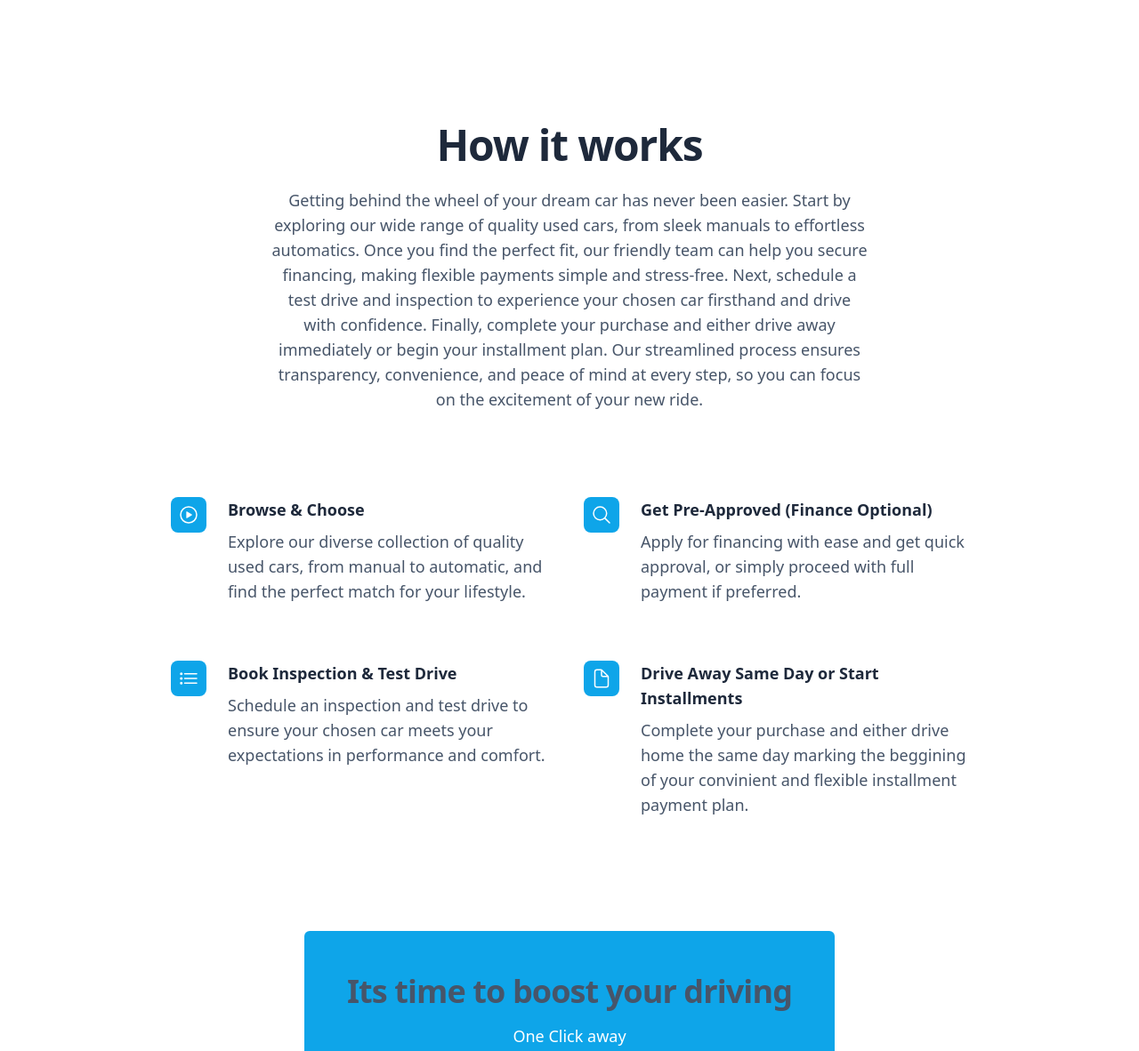
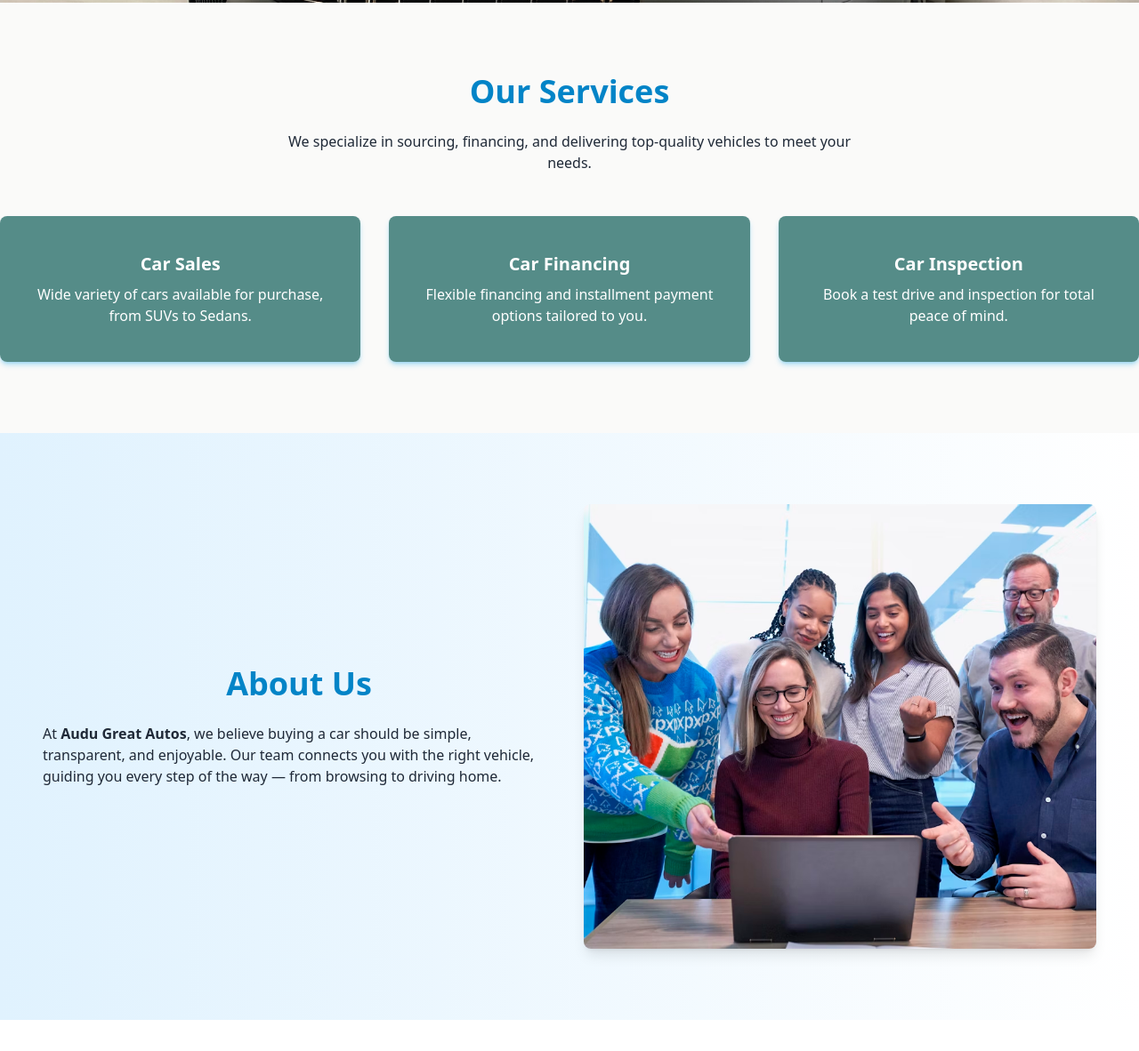
Before and after one commit to Elijahjohn440/Audu-Great-Autos, a website: page index.html in a window 1280 px wide. Shown: the part 797-1979 px from the top of the page at 89% size. Drawn offline with nearby package versions, Linux system fonts and the light colour scheme.

Commit message:
Page redesign

```diff
--- a/index.html
+++ b/index.html
@@ -4,172 +4,173 @@
 <head>
     <meta charset="UTF-8">
     <meta name="viewport" content="width=device-width, initial-scale=1.0">
-    <!-- <link href="./src/output.css" rel="stylesheet"> -->
     <script src="https://cdn.tailwindcss.com"></script>
-    <title>My First Taiwind Css</title>
+    <title>Audu Great Autos</title>
 </head>
 
+<body class="bg-gradient-to-r from-sky-50 via-white to-sky-100 text-gray-800">
+
+    <header class="fixed top-0 left-0 w-full bg-slate-500 text-white shadow-md z-50">
+        <div class="container mx-auto flex justify-between items-center py-4 px-6">
+            <div class="flex items-center space-x-2">
+                <img class="w-12 h-12" src="src/images/mylo2.png" alt="Logo">
+                <h1 class="text-2xl font-bold text-white">Audu Great Autos</h1>
+            </div>
+            <nav>
+                <ul class="flex space-x-6">
+                    <li><a href="#home" class="hover:text-sky-500">Home</a></li>
+                    <li><a href="#about" class="hover:text-sky-500">About</a></li>
+                    <li><a href="#services" class="hover:text-sky-500">Services</a></li>
+                    <li><a href="#contact" class="hover:text-sky-500">Contact</a></li>
+                </ul>
+            </nav>
+        </div>
+    </header>
 
 
-<body class="text-lg font-normal text-slate-600">
-    <div class="container mx-auto">
-        <header>
-            <section class="h-screen grid grid-cols-2 justify-items-center items-center">
+    <!-- Banner Section -->
+    <section id="home" class="h-screen bg-cover bg-center flex items-center justify-center text-center"
+        style="background-image: url('src/images/mylo.jpg');">
+        <div class="bg-black bg-opacity-50 p-10 rounded-lg">
+            <h2 class="text-5xl font-bold text-white mb-4">Welcome to Audu Great Autos</h2>
+            <p class="text-white mb-6">Your dream car is just a click away 🚗✨</p>
+            <a href="#services" class="bg-sky-500 text-white px-6 py-3 rounded-lg shadow-md hover:bg-sky-700">Explore
+                Now</a>
+        </div>
+    </section>
 
-                <div>
-                    <img class="w-40 h-auto" src="src/images/mylo2.png" alt="Audu Great Autos">
-                    <h1 class="text-6xl font-bold text-slate-800 tracking-tight mb-4">Welcome to Audu Great Autos!</h1>
-                    <p class="mb-8">Here, your dream car is just a click away. From stylish sedans to powerful SUVs, we
-                        bring you
-                        quality,
-                        value, and unmatched service. Explore our latest models, enjoy exclusive deals, and start your
-                        journey with confidence. Let’s drive your dream together</p>
-                    <ul class="flex gap-6">
-                        <li class="bg-sky-500 hover:bg-sky-700 text-white px-8 py-4 rounded-md inline-block"><a
-                                href="get.html">Get
-                                Started</a></li>
-                        <li class="bg-slate-400 hover:bg-slate-500 text-white px-8 py-4 rounded-md inline-block"><a
-                                href="learn.html">Learn More</a></li>
-                    </ul>
+    <!-- Main Section (Services) -->
+    <section id="services" class="py-20 bg-stone-50 ">
+        <div class="container mx-auto text-center">
+            <h3 class="text-4xl font-bold text-sky-600 mb-6">Our Services</h3>
+            <p class="max-w-2xl mx-auto mb-12">We specialize in sourcing, financing, and delivering top-quality vehicles
+                to
+                meet your needs.</p>
+            <div class="grid md:grid-cols-3 gap-8">
+                <div class="bg-teal-800/70 p-10 rounded-lg shadow-md shadow-sky-500/30 text-white
+            hover:shadow-2xl hover:shadow-sky-500/50 hover:bg-teal-800/90
+            transition duration-300 ease-in-out">
+                    <h4 class="text-xl font-semibold mb-2">Car Sales</h4>
+                    <p>Wide variety of cars available for purchase, from SUVs to Sedans.</p>
                 </div>
-                <img class="w-3/4" src="src/images/mylo.jpg" alt="mylo">
+
+                <div class="bg-teal-800/70 p-10 rounded-lg shadow-md shadow-sky-500/30 text-white
+            hover:shadow-2xl hover:shadow-sky-500/50 hover:bg-teal-800/90
+            transition duration-300 ease-in-out">
+                    <h4 class="text-xl font-semibold mb-2">Car Financing</h4>
+                    <p>Flexible financing and installment payment options tailored to you.</p>
+                </div>
+
+                <div class="bg-teal-800/70 p-10 rounded-lg shadow-md shadow-sky-500/30 text-white
+            hover:shadow-2xl hover:shadow-sky-500/50 hover:bg-teal-800/90
+            transition duration-300 ease-in-out">
+                    <h4 class="text-xl font-semibold mb-2">Car Inspection</h4>
+                    <p>Book a test drive and inspection for total peace of mind.</p>
+                </div>
+
+            </div>
+        </div>
+    </section>
+
+    <!-- About Section -->
+    <section id="about" class="py-20 bg-gradient-to-r from-sky-100 to-white">
+        <div class="container mx-auto px-6 lg:px-12">
+            <div class="grid grid-cols-1 md:grid-cols-2 items-center gap-8">
+
+                <!-- Left Side (Text) -->
+                <div class="text-left">
+                    <h3 class="flex justify-center text-4xl font-bold text-sky-600 mb-6">About Us</h3>
+                    <p class="max-w-xl">
+                        At <span class="font-semibold">Audu Great Autos</span>, we believe buying a car should be
+                        simple, transparent,
+                        and enjoyable. Our team connects you with the right vehicle, guiding you every step of the way —
+                        from browsing to driving home.
+                    </p>
+                </div>
+
+                <!-- Right Side (Background Image) -->
+                <div class="h-80 md:h-[500px] rounded-lg bg-cover bg-center shadow-lg"
+                    style="background-image: url('src/images/auto3.avif');">
+                </div>
 
 
+            </div>
+        </div>
     </section>
-        </header>
-
-        <main>
-            <section>
 
 
-                <div class="bg-white py-24 sm:py-32">
-                    <div class="mx-auto max-w-7xl px-6 lg:px-8">
-                        <div class="mx-auto max-w-2xl lg:text-center">
-                            <h2
-                                class="mt-2 text-4xl font-bold tracking-tight text-pretty text-slate-800 sm:text-5xl lg:text-balance">
-                                How it works</h2>
-                            <p class="mt-6">Getting behind the wheel of your dream car has never been easier. Start by
-                                exploring our wide range of quality used cars, from sleek manuals to effortless
-                                automatics. Once you find the perfect fit, our friendly team can help you secure
-                                financing, making flexible payments simple and stress-free. Next, schedule a test drive
-                                and inspection to experience your chosen car firsthand and drive with confidence.
-                                Finally, complete your purchase and either drive away immediately or begin your
-                                installment plan. Our streamlined process ensures transparency, convenience, and peace
-                                of mind at every step, so you can focus on the excitement of your new ride.</p>
+    <!-- Testimonial Section -->
+    <section class="py-20 bg-white">
+        <div class="container mx-auto text-center">
+            <h3 class="text-4xl font-bold text-sky-600 mb-10">What Our Customers Say</h3>
+            <div class="grid md:grid-cols-3 gap-8">
+                <div class="bg-sky-50 p-6 rounded-lg shadow">
+                    <p class="italic">"I found my dream SUV at Audu Great Autos. The process was seamless!"</p>
+                    <h5 class="mt-4 font-bold">– James O.</h5>
                 </div>
-                        <div class="mx-auto mt-16 max-w-2xl sm:mt-20 lg:mt-24 lg:max-w-4xl">
-                            <dl
-                                class="grid max-w-xl grid-cols-1 gap-x-8 gap-y-10 lg:max-w-none lg:grid-cols-2 lg:gap-y-16">
-                                <div class="relative pl-16">
-                                    <dt class="text-lg font-bold text-slate-800">
-                                        <div
-                                            class="absolute top-0 left-0 flex size-10 items-center justify-center rounded-lg bg-sky-500">
-                                            <ion-icon class="size-6 text-white" name="play-circle-outline"></ion-icon>
-                                            <!-- <svg viewBox="0 0 24 24" fill="none" stroke="currentColor"
-                                                stroke-width="1.5" data-slot="icon" aria-hidden="true"
-                                                class="size-6 text-white">
-                                                <path
-                                                    d="M12 16.5V9.75m0 0 3 3m-3-3-3 3M6.75 19.5a4.5 4.5 0 0 1-1.41-8.775 5.25 5.25 0 0 1 10.233-2.33 3 3 0 0 1 3.758 3.848A3.752 3.752 0 0 1 18 19.5H6.75Z"
-                                                    stroke-linecap="round" stroke-linejoin="round" />
-                                            </svg> -->
+                <div class="bg-sky-50 p-6 rounded-lg shadow">
+                    <p class="italic">"Best customer service and flexible payments. Highly recommend."</p>
+                    <h5 class="mt-4 font-bold">– Sarah M.</h5>
                 </div>
-                                        Browse & Choose
-                                    </dt>
-                                    <dd class="mt-2">Explore our diverse collection of quality used cars, from manual to
-                                        automatic, and find the perfect match for your lifestyle.
-                                    </dd>
-                                </div>
-                                <div class="relative pl-16">
-                                    <dt class="text-lg font-bold text-slate-800">
-                                        <div
-                                            class="absolute top-0 left-0 flex size-10 items-center justify-center rounded-lg bg-sky-500">
-                                            <ion-icon class="size-6 text-white" name="search-outline"></ion-icon>
-                                            <!-- <svg viewBox="0 0 24 24" fill="none" stroke="currentColor"
-                                                stroke-width="1.5" data-slot="icon" aria-hidden="true"
-                                                class="size-6 text-white">
-                                                <path
-                                                    d="M12 16.5V9.75m0 0 3 3m-3-3-3 3M6.75 19.5a4.5 4.5 0 0 1-1.41-8.775 5.25 5.25 0 0 1 10.233-2.33 3 3 0 0 1 3.758 3.848A3.752 3.752 0 0 1 18 19.5H6.75Z"
-                                                    stroke-linecap="round" stroke-linejoin="round" />
-                                            </svg> -->
-                                        </div>
-                                        Get Pre-Approved (Finance Optional)
-                                    </dt>
-                                    <dd class="mt-2">Apply for financing with ease and get quick approval, or simply
-                                        proceed with full payment if preferred.</dd>
-                                </div>
-                                <div class="relative pl-16">
-                                    <dt class="text-lg font-bold text-slate-800">
-                                        <div
-                                            class="absolute top-0 left-0 flex size-10 items-center justify-center rounded-lg bg-sky-500">
-                                            <ion-icon class="size-6 text-white" name="list-outline"></ion-icon>
-                                            <!-- <svg viewBox="0 0 24 24" fill="none" stroke="currentColor"
-                                                stroke-width="1.5" data-slot="icon" aria-hidden="true"
-                                                class="size-6 text-white">
-                                                <path
-                                                    d="M12 16.5V9.75m0 0 3 3m-3-3-3 3M6.75 19.5a4.5 4.5 0 0 1-1.41-8.775 5.25 5.25 0 0 1 10.233-2.33 3 3 0 0 1 3.758 3.848A3.752 3.752 0 0 1 18 19.5H6.75Z"
-                                                    stroke-linecap="round" stroke-linejoin="round" />
-                                            </svg> -->
-                                        </div>
-                                        Book Inspection & Test Drive
-                                    </dt>
-                                    <dd class="mt-2">Schedule an inspection and test drive to ensure your chosen car
-                                        meets your expectations in performance and comfort.</dd>
-                                </div>
-                                <div class="relative pl-16">
-                                    <dt class="text-lg font-bold text-slate-800">
-                                        <div
-                                            class="absolute top-0 left-0 flex size-10 items-center justify-center rounded-lg bg-sky-500">
-                                            <ion-icon class="size-6 text-white" name="document-outline"></ion-icon>
-                                            <!-- <svg viewBox="0 0 24 24" fill="none" stroke="currentColor"
-                                                stroke-width="1.5" data-slot="icon" aria-hidden="true"
-                                                class="size-6 text-white">
-                                                <path
-                                                    d="M12 16.5V9.75m0 0 3 3m-3-3-3 3M6.75 19.5a4.5 4.5 0 0 1-1.41-8.775 5.25 5.25 0 0 1 10.233-2.33 3 3 0 0 1 3.758 3.848A3.752 3.752 0 0 1 18 19.5H6.75Z"
-                                                    stroke-linecap="round" stroke-linejoin="round" />
-                                            </svg> -->
-                                        </div>
-                                        Drive Away Same Day or Start Installments
-                                    </dt>
-                                    <dd class="mt-2">Complete your purchase and either drive home the same day marking
-                                        the beggining of your convinient and flexible
-                                        installment payment plan.</dd>
-                                </div>
-                            </dl>
+                <div class="bg-sky-50 p-6 rounded-lg shadow">
+                    <p class="italic">"Transparent process and fast delivery. I love my new ride!"</p>
+                    <h5 class="mt-4 font-bold">– David K.</h5>
                 </div>
             </div>
         </div>
+    </section>
+    <footer class="bg-slate-900 text-white py-12 px-6">
+        <div class="max-w-3xl mx-auto text-center">
+            <h2 class="text-3xl font-bold mb-6">Get in Touch</h2>
+            <p class="mb-6 text-gray-300">Tell us what car you’re looking for. We’ll get back to you quickly!</p>
 
-            </section>
-        </main>
+            <form id="contact-form" class="bg-white rounded-lg shadow-lg p-8 space-y-6 text-slate-800">
+                <div>
+                    <label for="name" class="block font-medium">Your Name</label>
+                    <input type="text" id="name" name="user_name" required
+                        class="w-full border border-gray-300 rounded-md px-4 py-2 focus:ring-2 focus:ring-sky-500">
+                </div>
+                <div>
+                    <label for="email" class="block font-medium">Your Email</label>
+                    <input type="email" id="email" name="user_email" required
+                        class="w-full border border-gray-300 rounded-md px-4 py-2 focus:ring-2 focus:ring-sky-500">
+                </div>
+                <div>
+                    <label for="message" class="block font-medium">What Car Are You Looking For?</label>
+                    <textarea id="message" name="message" rows="5" required
+                        class="w-full border border-gray-300 rounded-md px-4 py-2 focus:ring-2 focus:ring-sky-500"></textarea>
+                </div>
+                <button type="submit"
+                    class="w-full bg-sky-600 hover:bg-sky-700 text-white font-bold py-3 rounded-md transition">Send
+                    Request</button>
+            </form>
 
-        <section class="flex justify-center mb-64">
-            <div class="bg-sky-500 max-w-3xl rounded-md p-12 text-center">
+            <p id="form-status" class="mt-4 text-green-400 hidden">✅ Your request has been sent successfully!</p>
 
-                <h2 class="text-4xl font-bold tracking-tight text-pretty mb-4">Its time to boost your
-                    driving</h2>
-                <p class="mb-4 text-white">One Click away</p>
-                <a class="bg-white hover:bg-sky-700  px-8 py-4 rounded-md inline-block" href="#">Get
-                    Started</a>
+            <p class="mt-8 text-gray-400">&copy; 2025 Audu Great Autos. All rights reserved.</p>
         </div>
-
-        </section>
-
-        <footer class="text-center">
-            <p>&copy; 2025 Audu Great. All rights reserved.</p>
     </footer>
 
 
 
+    <script type="text/javascript" src="https://cdn.jsdelivr.net/npm/@emailjs/browser@3/dist/email.min.js"></script>
+    <script>
+        (function () {
+            emailjs.init("tItv8SnyX4sQ1JtL2"); // Replace with your EmailJS Public Key
+        })();
 
+        document.getElementById("contact-form").addEventListener("submit", function (e) {
+            e.preventDefault();
 
-
-
-
-
-    </div>
-
-    <script type="module" src="https://unpkg.com/ionicons@7.1.0/dist/ionicons/ionicons.esm.js"></script>
-    <script nomodule src="https://unpkg.com/ionicons@7.1.0/dist/ionicons/ionicons.js"></script>
+            emailjs.sendForm("service_ceeu4jd", "template_vhvoyk5", this)
+                .then(() => {
+                    document.getElementById("form-status").classList.remove("hidden");
+                    this.reset();
+                }, (error) => {
+                    alert("❌ Failed to send request: " + JSON.stringify(error));
+                });
+        });
+    </script>
 </body>
 
 </html>
```
Also changed, not shown: src/images/auto1.avif (added), src/images/auto2.avif (added), src/images/auto3.avif (added). Lines whose indentation alone changed are shown as unchanged.
